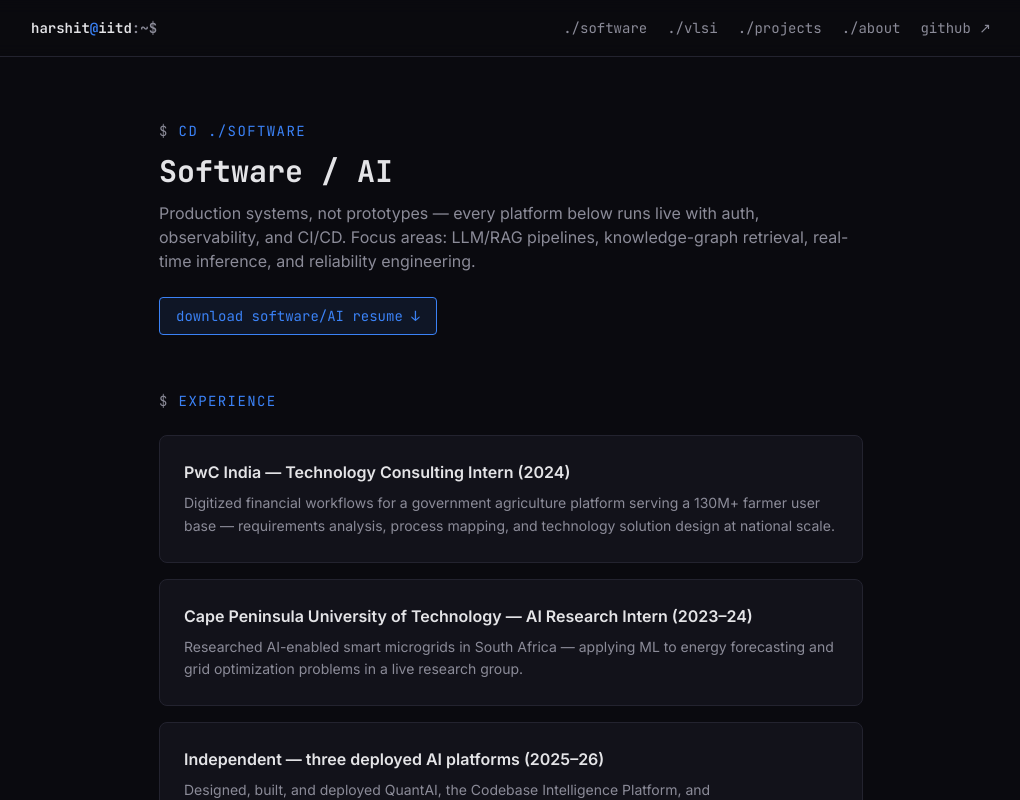
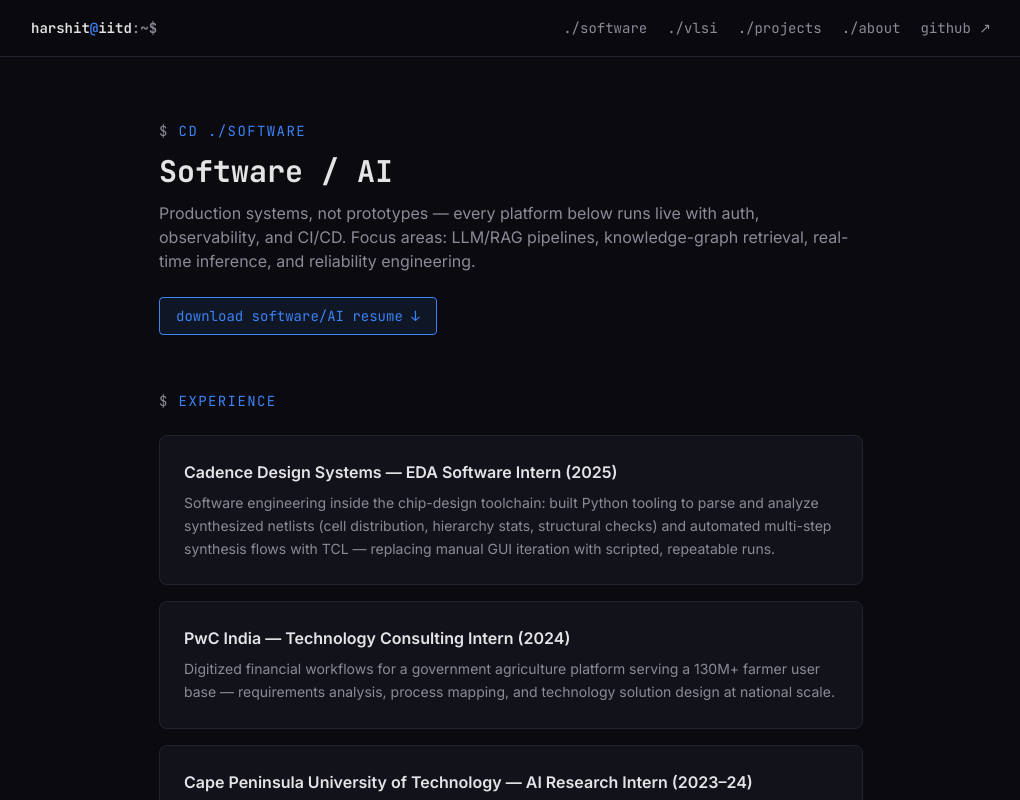
Before and after one commit to goyal-harshit/goyal-harshit.github.io, a Next.js app: page /software in a window 1280 px wide. Shown: the top 800 px of the page, without its empty margins (129-1149 px from the left). Built offline with nearby package versions, Linux system fonts and the light colour scheme.

Commit message:
feat(software): add Cadence internship framed as EDA software engineering

```diff
--- a/src/app/software/page.tsx
+++ b/src/app/software/page.tsx
@@ -10,6 +10,11 @@ export const metadata: Metadata = {
 };
 
 const work = [
+  {
+    title: 'Cadence Design Systems — EDA Software Intern (2025)',
+    detail:
+      'Software engineering inside the chip-design toolchain: built Python tooling to parse and analyze synthesized netlists (cell distribution, hierarchy stats, structural checks) and automated multi-step synthesis flows with TCL — replacing manual GUI iteration with scripted, repeatable runs.',
+  },
   {
     title: 'PwC India — Technology Consulting Intern (2024)',
     detail:
```
